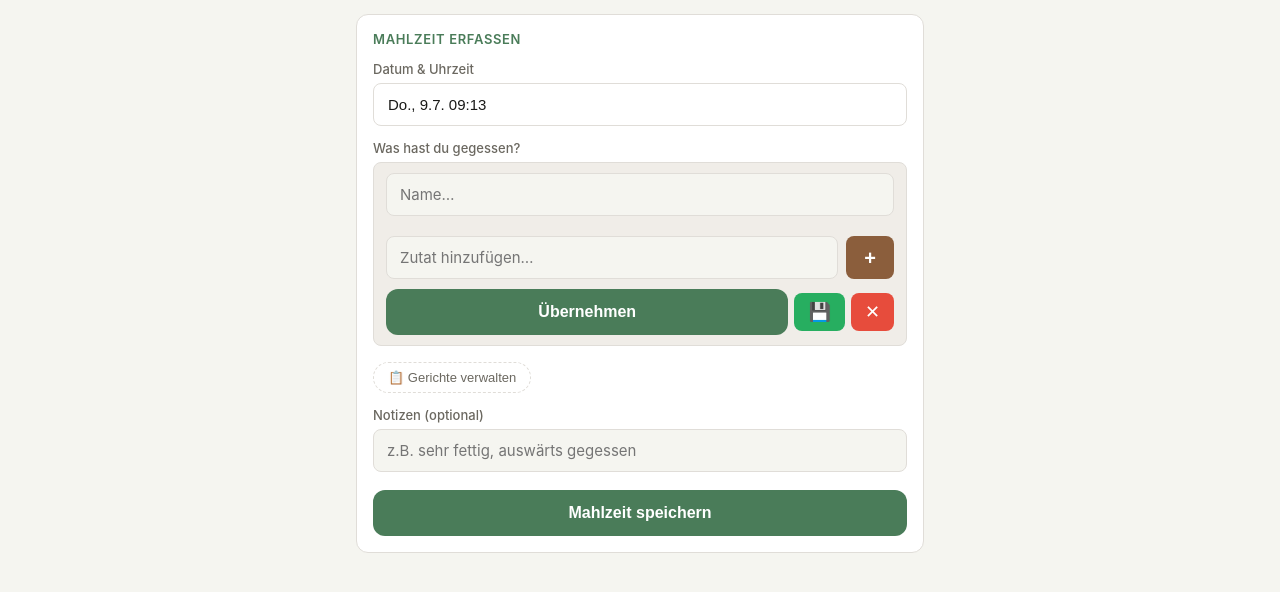
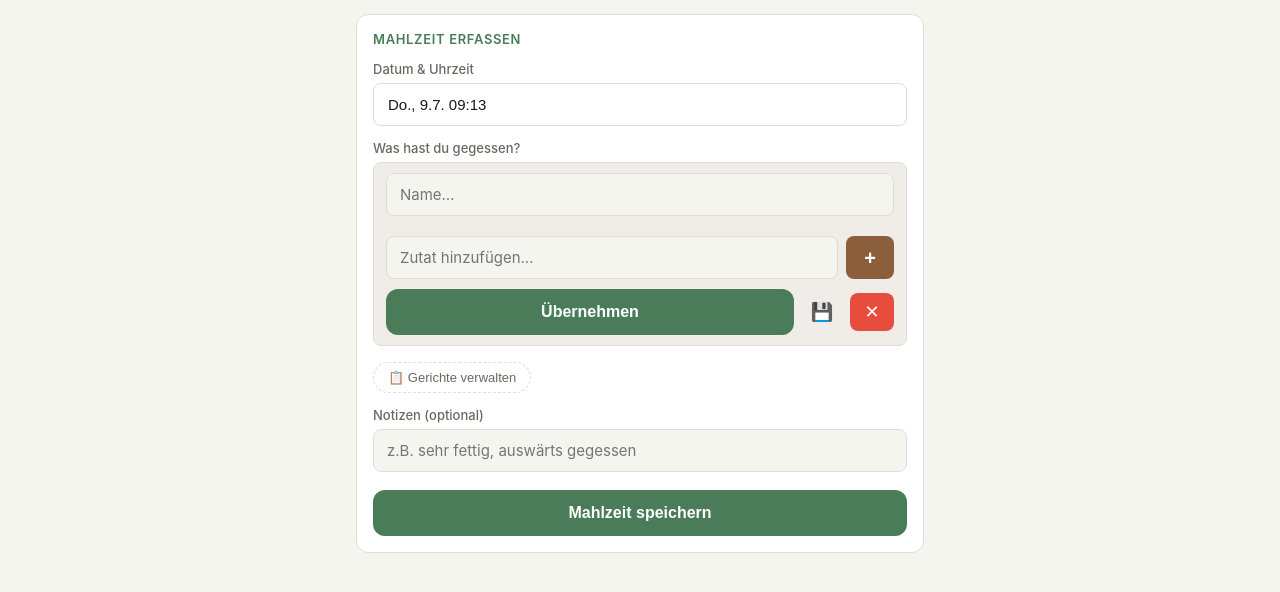
Before and after one commit to lundascripts/symptoms, a plain HTML site: page index.html in a window 1280 px wide. Shown: the part 94-686 px from the top of the page. Drawn offline with Linux system fonts and the light colour scheme.

Commit message:
Make icon buttons same width (44px), save button grey instead of green
Co-Authored-By: Claude Sonnet 4.6 <noreply@anthropic.com>

```diff
--- a/css/styles.css
+++ b/css/styles.css
@@ -273,12 +273,12 @@ input[type="range"]::-webkit-slider-thumb {
 
 /* ── Icon action buttons ── */
 .btn-icon {
-  flex-shrink: 0; padding: 10px 14px; border: none;
+  flex-shrink: 0; width: 44px; padding: 10px 0; border: none;
   border-radius: var(--radius-sm); font-size: 18px; cursor: pointer;
-  transition: opacity 0.15s; line-height: 1;
+  transition: opacity 0.15s; line-height: 1; text-align: center;
 }
 .btn-icon:active { opacity: 0.75; }
-.btn-icon-save  { background: #27ae60; color: #fff; }
+.btn-icon-save  { background: var(--surface2); color: var(--text2); }
 .btn-icon-clear { background: #e74c3c; color: #fff; }
 
 /* ── Toast ── */
```
